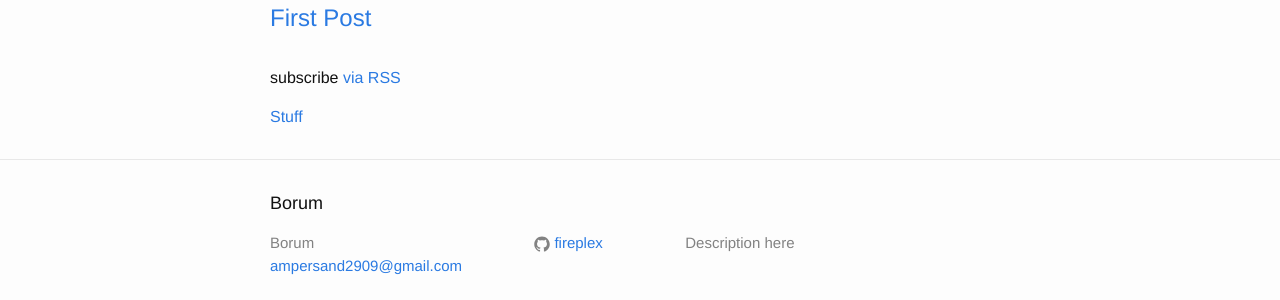
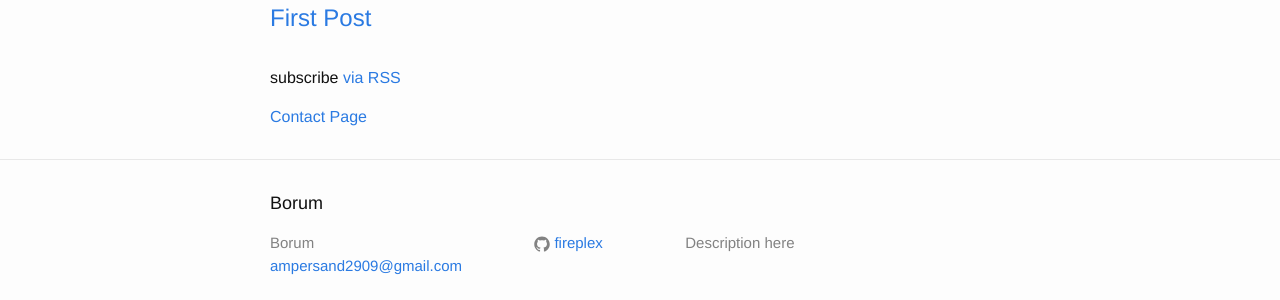
Before and after one commit to slothgamez/fireplex.github.io, a Jekyll site: the page built from index.html, in a window 1280 px wide. Shown: the part 161-461 px from the top of the page. Built offline with Jekyll 4.4.1, drawn with Linux system fonts in a browser that asks for light colours.

Commit message:
Update index.html

```diff
--- a/index.html
+++ b/index.html
@@ -20,6 +20,6 @@ layout: default
 
   <p class="rss-subscribe">subscribe <a href="{{ "/feed.xml" | prepend: site.baseurl }}">via RSS</a></p>
 
-  <a href="thanks.html">Stuff</a>
+  <a href="contact">Contact Page</a>
 
 </div>
```
